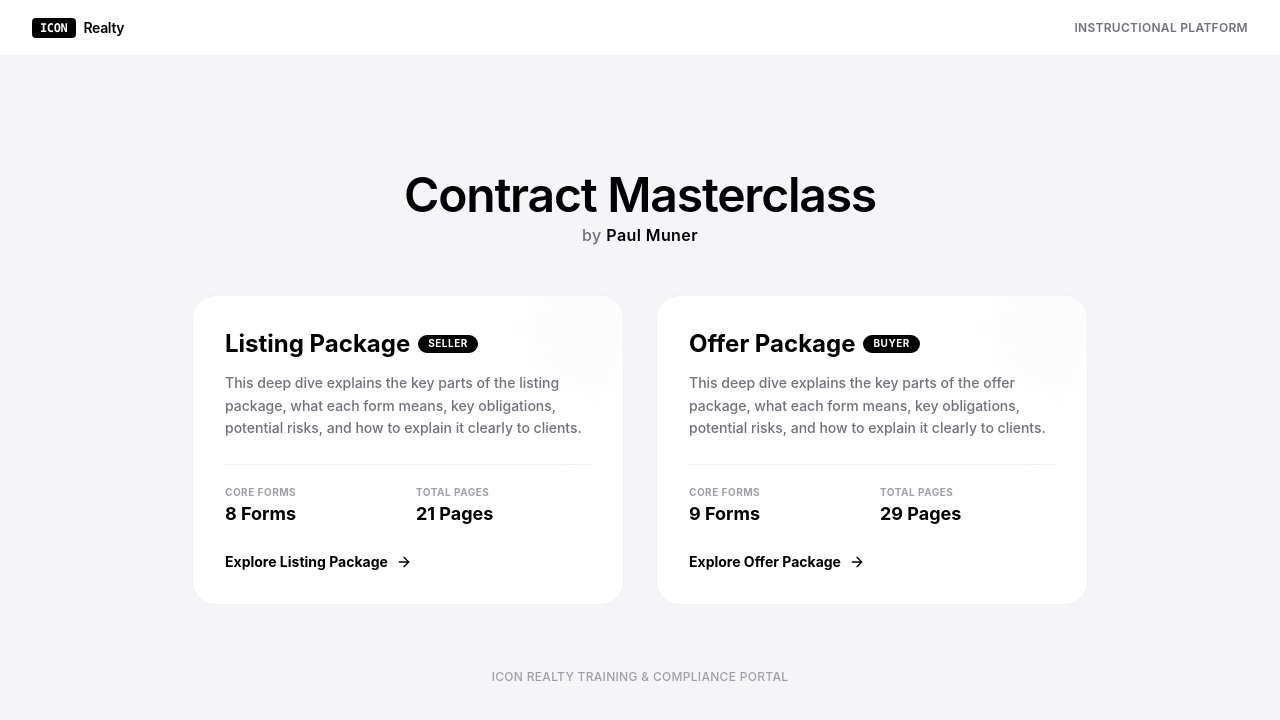
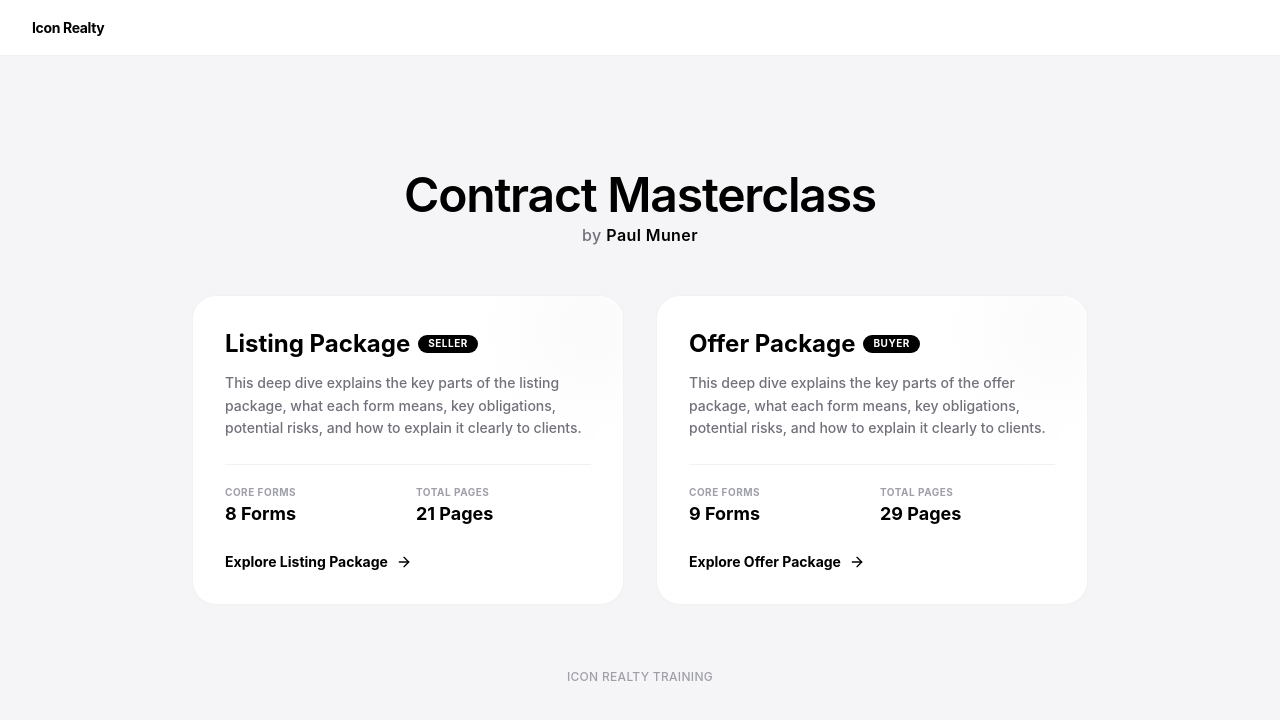
Before and after one commit to iconrealty/CAR---LISTING, a React (Vite) app: page / in a window 1280 px wide. Shown: the top 720 px of the page. Built offline with nearby package versions, Linux system fonts and the light colour scheme.

Commit message:
ui: update branding and simplify header navigation
Refine application branding to "Icon Realty" and remove the static instructional platform label for a cleaner header interface.

```diff
--- a/src/App.tsx
+++ b/src/App.tsx
@@ -48,8 +48,7 @@ export default function App() {
               }}
               className="flex items-center gap-2 text-black font-semibold tracking-tight font-sans text-sm hover:opacity-80 transition-opacity cursor-pointer"
             >
-              <span className="bg-black text-white px-2 py-0.5 rounded text-xs font-mono font-bold">ICON</span>
-              <span>Realty</span>
+              <span className="font-bold tracking-tight text-sm">Icon Realty</span>
             </button>
             {activePackage && (
               <button
@@ -67,7 +66,7 @@ export default function App() {
           </div>
 
           <div className="text-xs font-semibold text-zinc-500 hidden sm:block tracking-wide uppercase">
-            {activePackage ? (
+            {activePackage && (
               <button
                 id="header-active-package-btn"
                 onClick={() => {
@@ -78,8 +77,6 @@ export default function App() {
               >
                 {activePackage === 'listing' ? 'Listing Package' : 'Offer Package'}
               </button>
-            ) : (
-              'Instructional Platform'
             )}
           </div>
         </div>
@@ -172,7 +169,7 @@ export default function App() {
           </div>
 
           <div className="mt-16 text-center text-xs text-zinc-400 font-medium tracking-wide uppercase">
-            Icon Realty Training & Compliance Portal
+            Icon Realty Training
           </div>
         </div>
       ) : (
```
